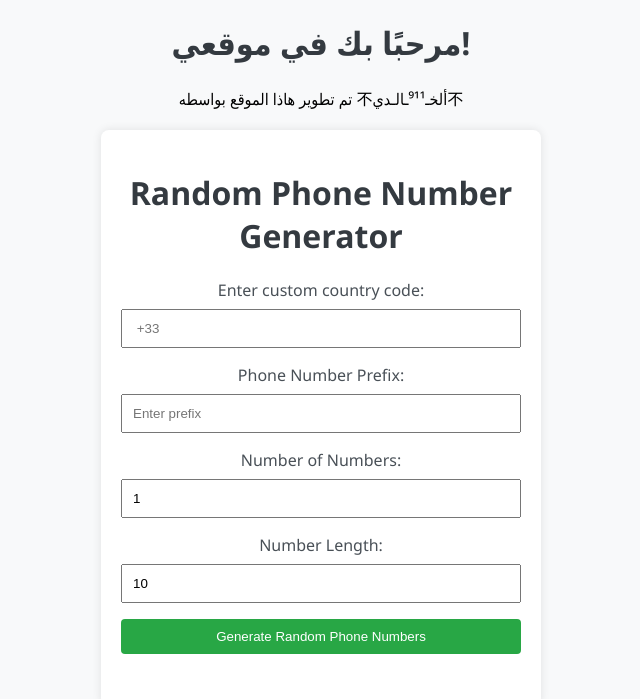
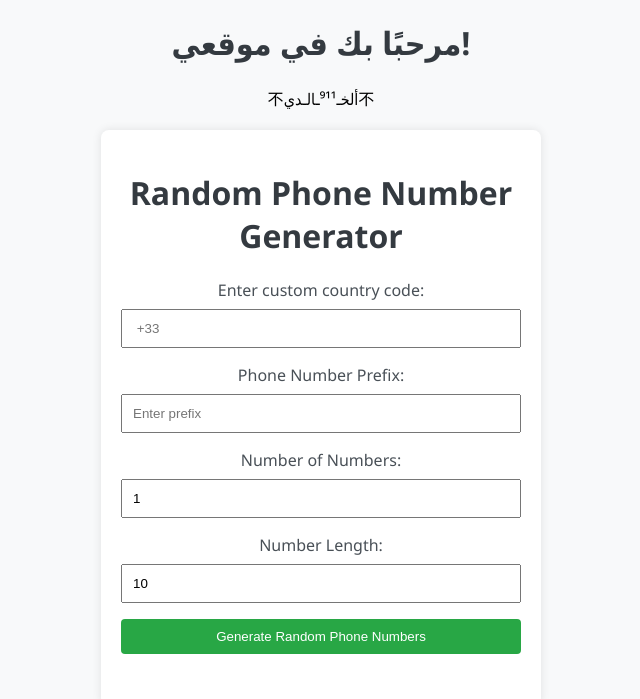
Before and after one commit to tlal911/Search, a plain HTML site: page index.html in a window 1280 px wide. Shown: the whole page, without its empty margins (319-959 px from the left). Drawn offline with Linux system fonts and the light colour scheme.

Commit message:
Update index.html
Signed-off-by: tlal911 <148155843+tlal911@users.noreply.github.com>

```diff
--- a/index.html
+++ b/index.html
@@ -7,7 +7,7 @@
 </head>
 <body>
 <h1>مرحبًا بك في موقعي!</h1>
-<p>تم تطوير هاذا الموقع بواسطه
+<p>
 不ألخـ⁹¹¹ـالـدي不</p>
 
 <!-- زر الترجمة -->
```
